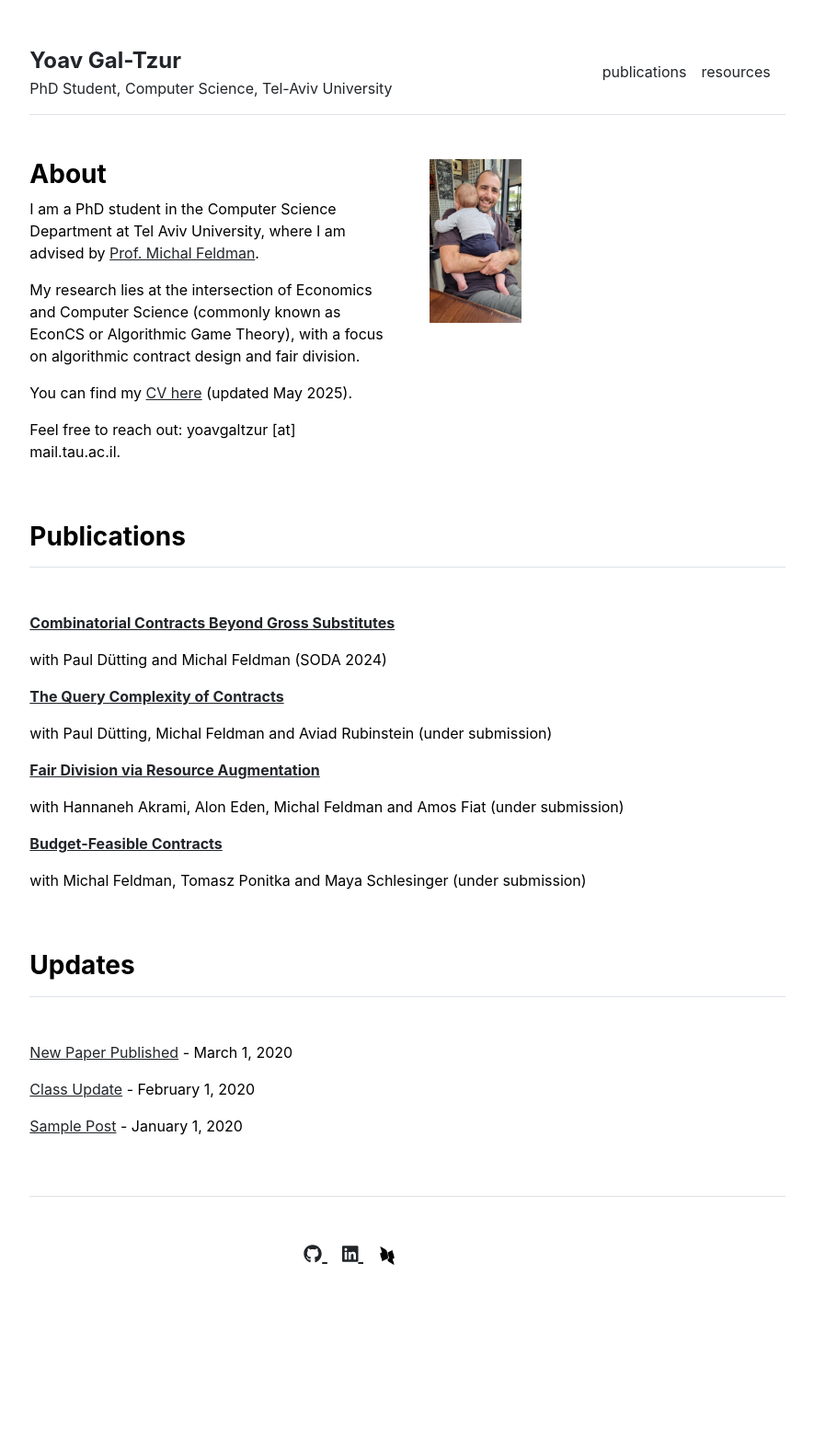
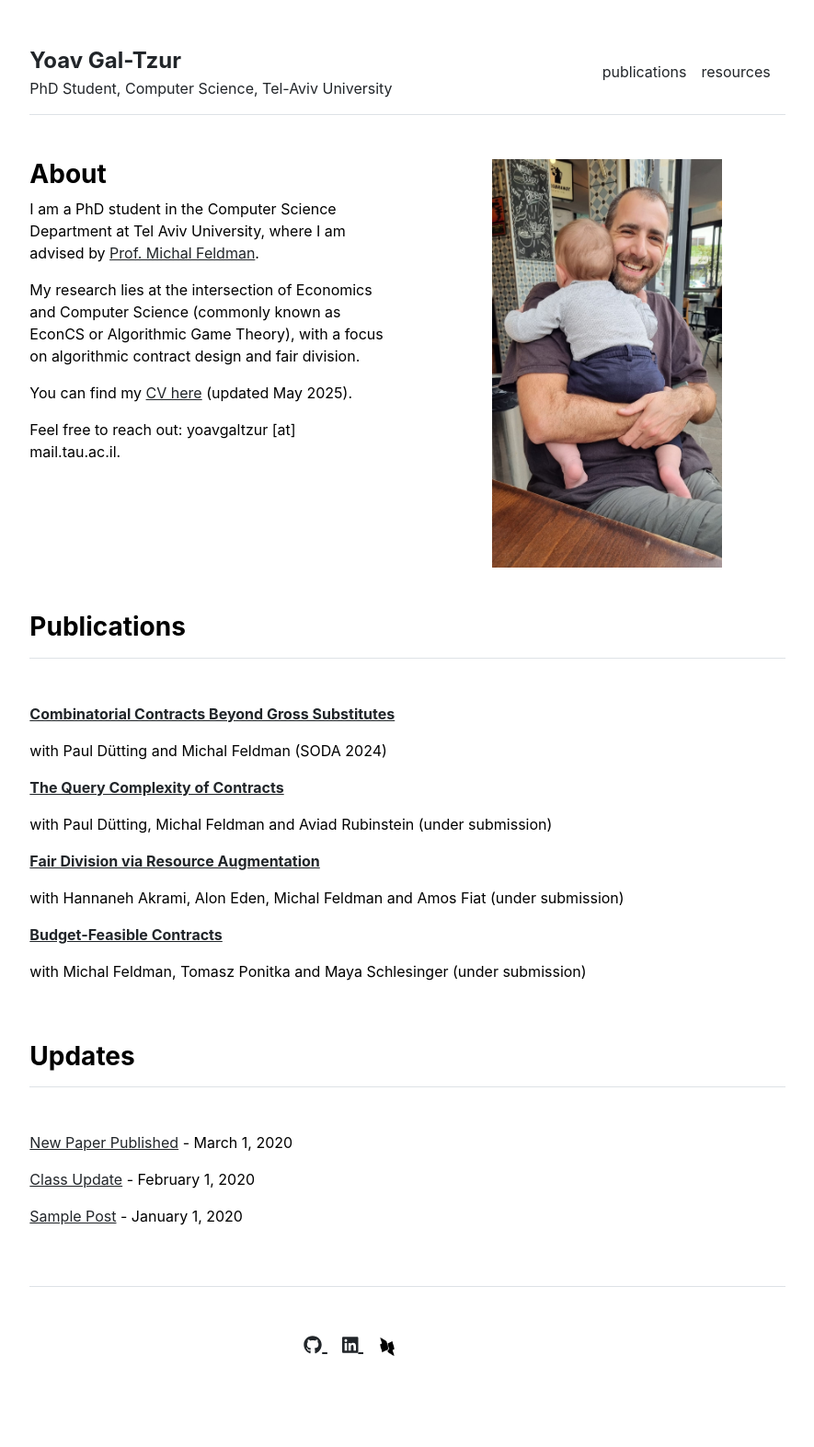
Before and after one commit to yoavGaltzur/yoavGaltzur.github.io, a Jekyll site: the page built from index.md, in a window 1280 px wide. Shown: the whole page at 92% size, without its empty margins (197-1082 px from the left). Built offline with Jekyll 4.4.1, drawn with Linux system fonts in a browser that asks for light colours; before the commit the page ends 1475 px from its top, so only the background shows below that.

Commit message:
Update home.html

```diff
--- a/_layouts/home.html
+++ b/_layouts/home.html
@@ -7,8 +7,9 @@ layout: default
     <h3 class="fw-bold">About</h3>
     {{ content }}
   </div>
-  <div class="col-md-6">
-    <img src="/assets/yoav_pic_2.jpeg" alt="Profile Pic" width="100">
+<!--   <div class="col-md-6"> -->
+  <div class="col-md-6 d-flex justify-content-center">
+    <img src="/assets/yoav_pic_2.jpeg" alt="Profile Pic" width="250">
   </div>
 </div>
 
```
